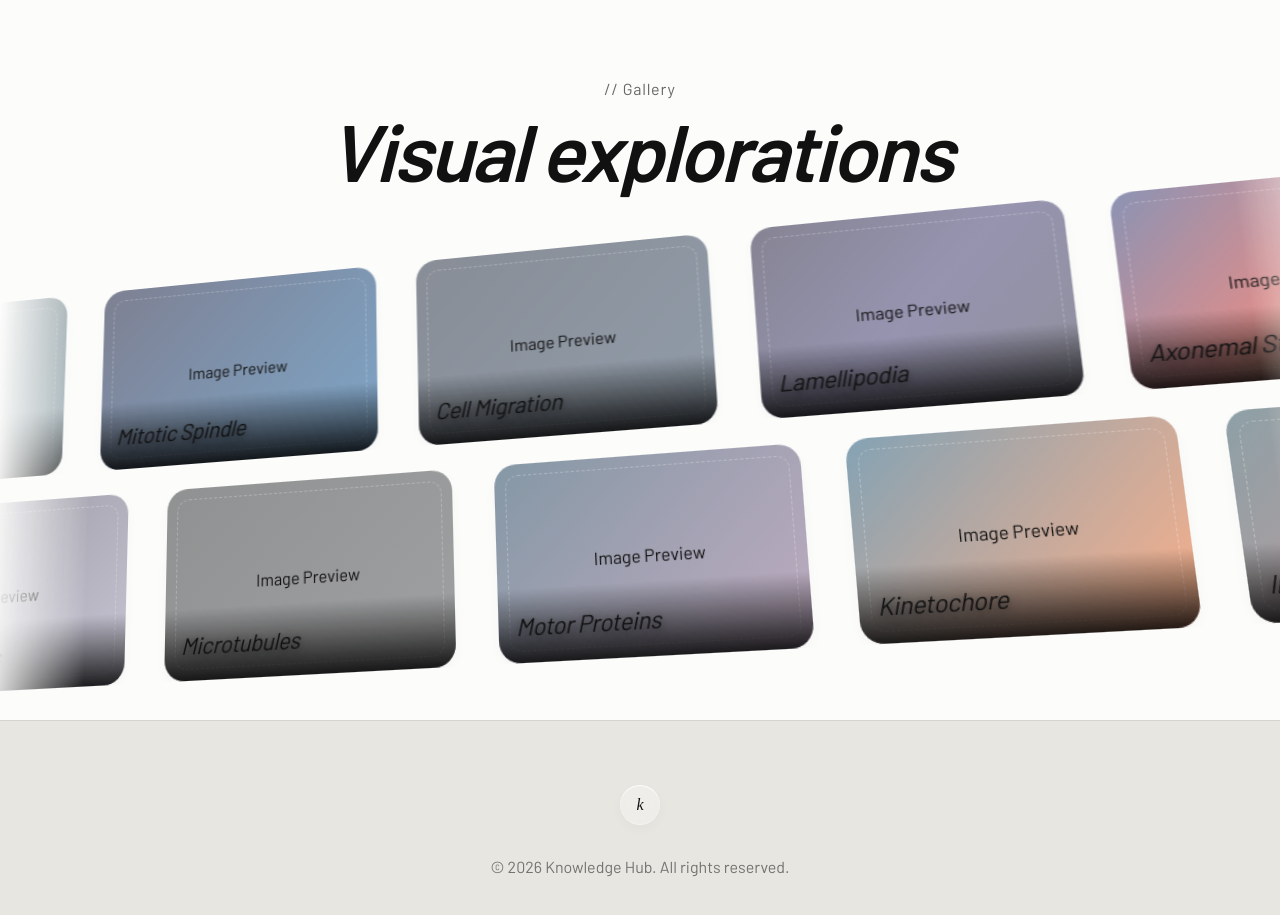
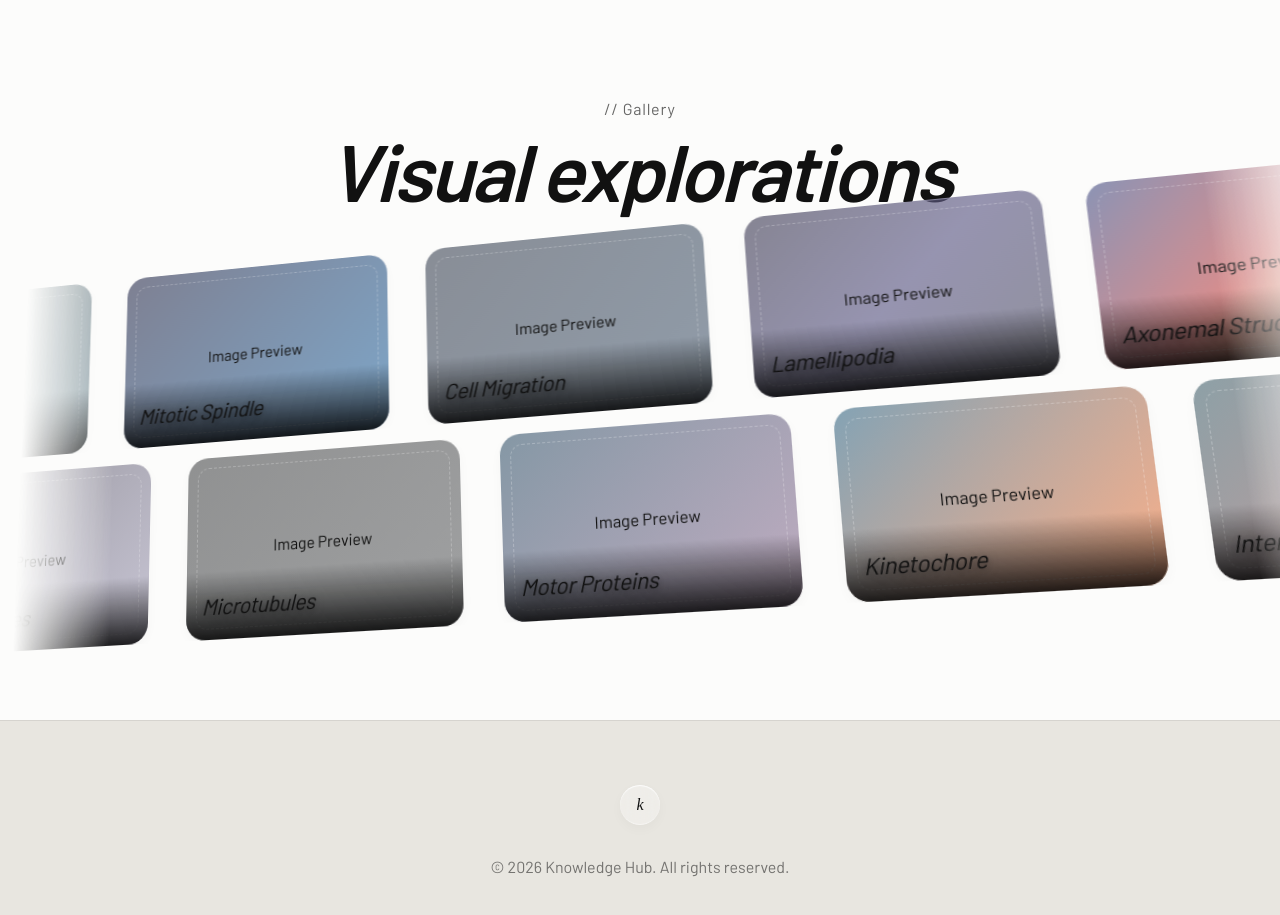
Before and after one commit to plum45/ruji, a React (Vite) app: page / in a window 1280 px wide. Shown: the part 7280-8195 px from the top of the page. Built offline with nearby package versions, Linux system fonts and the light colour scheme; a web font is replaced by a local one.

Commit message:
Shift tilted marquee container up and reduce gap to prevent bottom row clipping

```diff
--- a/src/components/GallerySection.tsx
+++ b/src/components/GallerySection.tsx
@@ -150,13 +150,13 @@ export default function GallerySection() {
         style={{
           position: 'relative',
           zIndex: 10,
-          transform: 'perspective(1200px) rotateX(10deg) rotateY(-8deg) rotateZ(-3deg) scale(1.1)',
+          transform: 'perspective(1200px) rotateX(10deg) rotateY(-8deg) rotateZ(-3deg) scale(1.05) translateY(-25px)',
           transformOrigin: 'center center',
           display: 'flex',
           flexDirection: 'column',
-          gap: '1.5rem',
-          paddingTop: '2rem',
-          paddingBottom: '2rem'
+          gap: '1rem',
+          paddingTop: '1rem',
+          paddingBottom: '1rem'
         }}
       >
         {/* Row 1 — scrolls left */}
```
